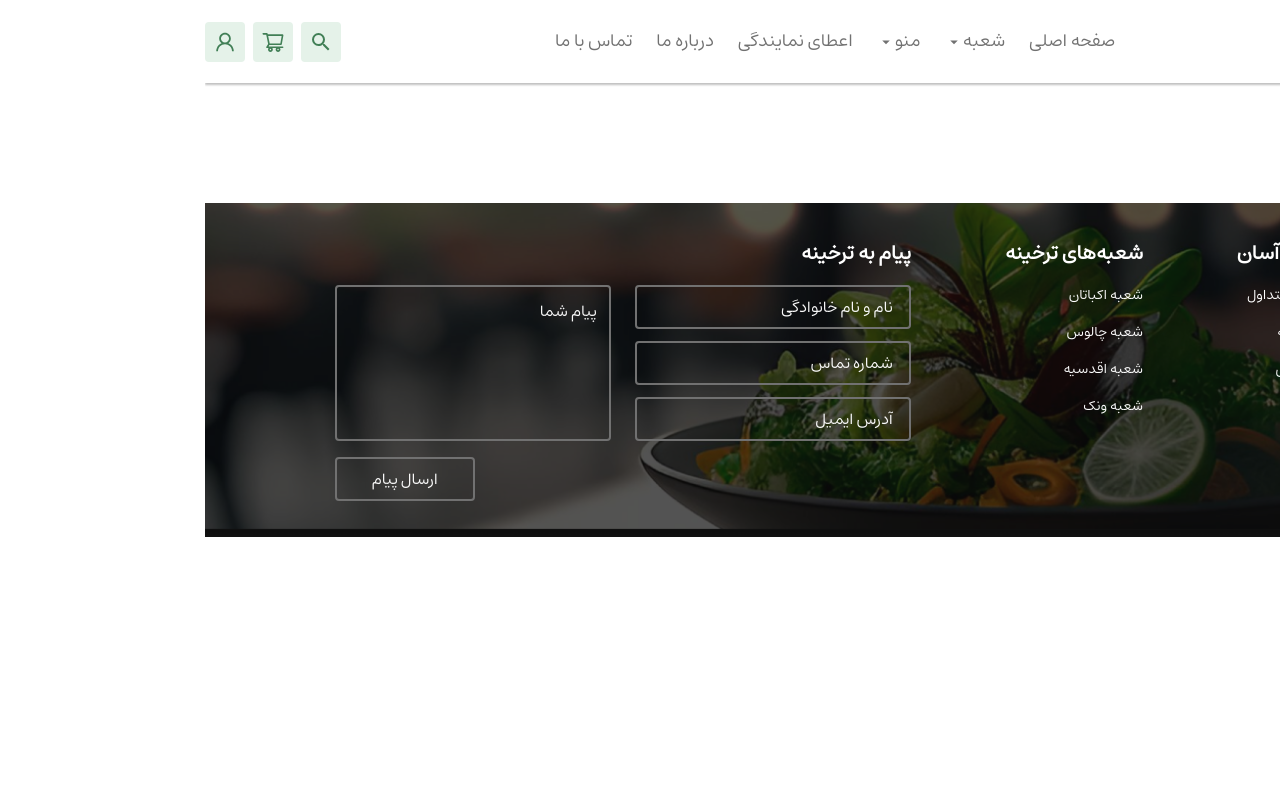
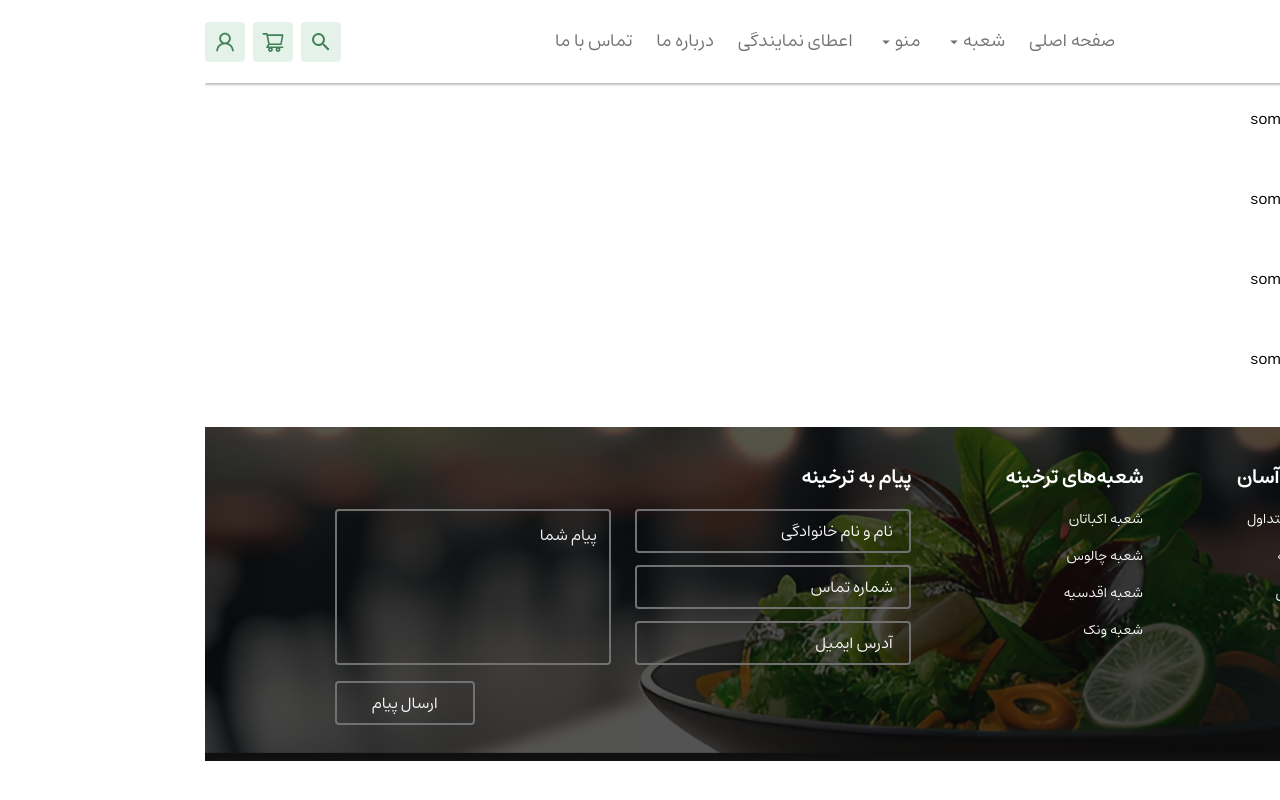
Before and after one commit to Mhboolor/tarkhine, a React (Vite) app in the folder front-end/: page / in a window 1280 px wide. Built offline with nearby package versions, Linux system fonts and the light colour scheme; some icons are missing.

Commit message:
feat: create an obj for branch details and write branch details in it and map on that

```diff
--- a/front-end/src/components/TarkhineBranches/TarkhineBranchCard.jsx
+++ b/front-end/src/components/TarkhineBranches/TarkhineBranchCard.jsx
@@ -1,10 +1,10 @@
-import React from 'react'
 
-const TarkhineBranchCard = () => {
+const TarkhineBranchCard = (props) => {
+    const {imgDesktop, imgMobile, alt, branchTitle, branchAddress} = props
     return (
         <section className='branch-card flex'>
             <div className="branch-card__right">
-                <img src="" alt="" srcset="" />
+                <img src={imgMobile} />
             </div>
             <div className='branch-card__left'>
                 some details
--- a/front-end/src/components/TarkhineBranches/TarkhineBranches.jsx
+++ b/front-end/src/components/TarkhineBranches/TarkhineBranches.jsx
@@ -2,13 +2,42 @@ import React from 'react'
 import TarkhineBranchCard from './TarkhineBranchCard'
 
 const TarkhineBranches = () => {
+    const branchDetails = [
+         {
+            imgDesktop: '../../src/assets/images/branches/branch1-desktop.png',
+            imgMobile: 'src/assets/images/branches/branch1-mobile.png',
+            alt: 'شعبه اکباتان',
+            branchTitle: 'شعبه اکباتان',
+            branchAddress: 'شهرک اکباتان، فاز ۳، مجتمع اداری کوروش، طبقه سوم'
+        },
+        {
+            imgDesktop: '../../src/assets/images/branches/branch2-desktop.png',
+            imgMobile: 'src/assets/images/branches/branch2-mobile.png',
+            alt: 'شعبه چالوس',
+            branchTitle: 'شعبه چالوس',
+            branchAddress: 'چالوس، خیابان ۱۷ شهریور، بعد کوچه کوروش، جنب داروخانه دکتر میلانی   '
+        },
+        {
+            imgDesktop: '../../src/assets/images/branches/branch3-desktop.png',
+            imgMobile: 'src/assets/images/branches/branch3-mobile.png',
+            alt: 'شعبه اقدسیه',
+            branchTitle: 'شعبه اقدسیه',
+            branchAddress: 'خیابان اقدسیه، نرسیده به میدان خیام، پلاک ۸'
+        },
+        {
+            imgDesktop: '../../src/assets/images/branches/branch4-desktop.png',
+            imgMobile: 'src/assets/images/branches/branch4-mobile.png',
+            alt: 'شعبه ونک',
+            branchTitle: 'شعبه ونک',
+            branchAddress: 'میدان ونک، خیابان فردوسی، نبش کوچه نیلوفر، پلاک ۲۶'
+        },
+    ]
     return (
         <section>
             <h6>ترخینه گردی</h6>
-            <TarkhineBranchCard />
-            <TarkhineBranchCard />
-            <TarkhineBranchCard />
-            <TarkhineBranchCard />
+            {branchDetails.map(branch => (
+                <TarkhineBranchCard {...branch} />
+            ))}
         </section>
     )
 }
```
